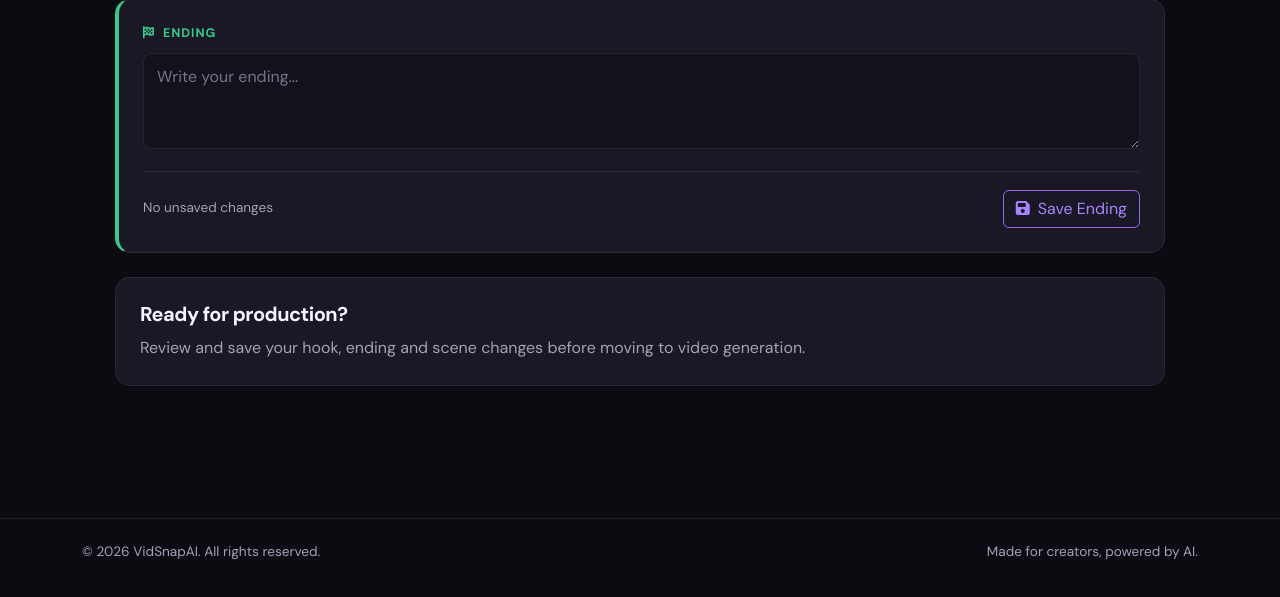
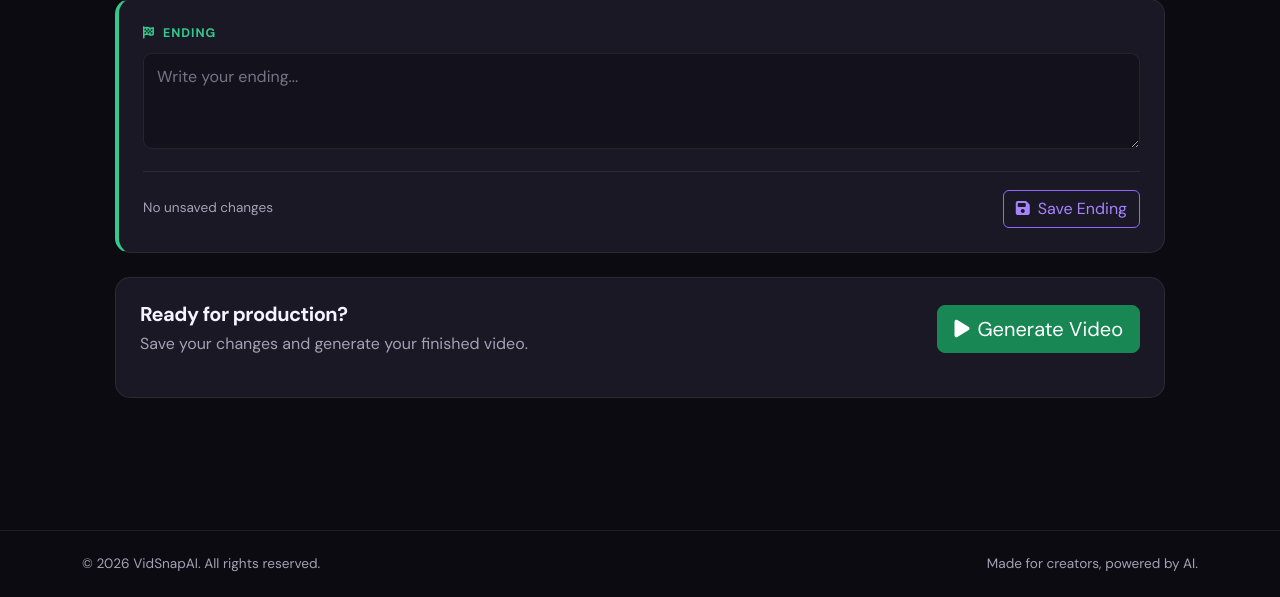
Before and after one commit to pramitt9/AIReelGenerator, a Flask app: template templates/storyboard.html in a window 1280 px wide. Shown: the part 779-1376 px from the top of the page. Before the commit the page ends 1339 px from the top, so only its background shows below. Run offline with Flask 3, Linux system fonts and the light colour scheme; the template is opened without the code that fills it, so the values that code supplies are empty.

Commit message:
fix: add Pixabay fallback for AI scenes and video generation UI

```diff
--- a/templates/storyboard.html
+++ b/templates/storyboard.html
@@ -237,9 +237,19 @@
         </div>
 
         <div class="storyboard-panel">
-            <h5 class="fw-bold">Ready for production?</h5>
-            <p class="text-muted mb-0">Review and save your hook, ending and scene changes before moving to video generation.</p>
+    <div class="d-flex flex-wrap justify-content-between align-items-center gap-3">
+        <div>
+            <h5 class="fw-bold mb-1">Ready for production?</h5>
+            <p class="text-muted mb-0">
+                Save your changes and generate your finished video.
+            </p>
         </div>
+        <button type="button" class="btn btn-success btn-lg" id="generateVideoBtn">
+            <i class="fas fa-play me-2"></i>Generate Video
+        </button>
+    </div>
+    <div id="generationStatus" class="mt-3" role="status"></div>
+</div>
     </div>
 </div>
 {% endblock %}
@@ -274,6 +284,105 @@ function showSuccess(message) {
     globalError.textContent = "";
     globalSuccess.textContent = message || "";
 }
+async function generateVideo() {
+    const button = document.getElementById("generateVideoBtn");
+    const status = document.getElementById("generationStatus");
+
+    if (!confirm("Generate the video using your saved storyboard? This may consume API credits.")) {
+        return;
+    }
+
+    button.disabled = true;
+    status.textContent = "Saving storyboard changes...";
+    showError("");
+
+    try {
+        // Save every scene before generation.
+        const cards = [...sceneContainer.querySelectorAll(".scene-card")];
+
+        for (const card of cards) {
+            const sceneId = card.dataset.sceneId;
+
+            const response = await fetch(
+                `/api/projects/${projectId}/scenes/${sceneId}`,
+                {
+                    method: "PUT",
+                    headers: {"Content-Type": "application/json"},
+                    body: JSON.stringify({
+                        narration: card.querySelector(".narration-input").value,
+                        visual_description: card.querySelector(".visual-input").value,
+                        duration: card.querySelector(".duration-input").value,
+                        camera_motion: card.querySelector(".motion-input").value,
+                        visual_type: card.querySelector(".visual-type-input").value
+                    })
+                }
+            );
+
+            const data = await response.json();
+
+            if (!response.ok) {
+                throw new Error(data.error || `Could not save scene ${sceneId}.`);
+            }
+        }
+
+        // Save hook and ending when provided.
+        const storyboardText = {};
+
+        if (hookInput.value.trim()) {
+            storyboardText.hook = hookInput.value.trim();
+        }
+
+        if (endingInput.value.trim()) {
+            storyboardText.ending = endingInput.value.trim();
+        }
+
+        if (Object.keys(storyboardText).length) {
+            const response = await fetch(
+                `/api/projects/${projectId}/storyboard`,
+                {
+                    method: "PUT",
+                    headers: {"Content-Type": "application/json"},
+                    body: JSON.stringify(storyboardText)
+                }
+            );
+
+            const data = await response.json();
+
+            if (!response.ok) {
+                throw new Error(data.error || "Could not save storyboard text.");
+            }
+        }
+
+        status.textContent = "Storyboard saved. Generating your video...";
+
+        button.innerHTML = '<i class="fas fa-spinner fa-spin me-2"></i>Generating...';
+
+        const response = await fetch(
+            `/api/projects/${projectId}/generate`,
+            {method: "POST"}
+        );
+
+        const data = await response.json();
+
+        if (!response.ok) {
+            throw new Error(data.error || "Video generation failed.");
+        }
+
+        status.textContent =
+            `Video generated successfully! Output: ${data.result.output_video}`;
+
+        button.innerHTML = '<i class="fas fa-check me-2"></i>Generation Complete';
+
+    } catch (error) {
+        status.textContent = error.message;
+        status.style.color = "var(--danger)";
+        button.disabled = false;
+        button.innerHTML = '<i class="fas fa-play me-2"></i>Generate Video';
+    }
+}
+
+document.getElementById("generateVideoBtn")
+    .addEventListener("click", generateVideo);
 function updateSceneCounts() {
     const count = sceneContainer.querySelectorAll(".scene-card").length;
     document.getElementById("storyboardSummary").textContent = `${count} scenes loaded`;
```
Also changed, not shown: app/services/video_search/scene_processor.py (+3 -14 lines).
